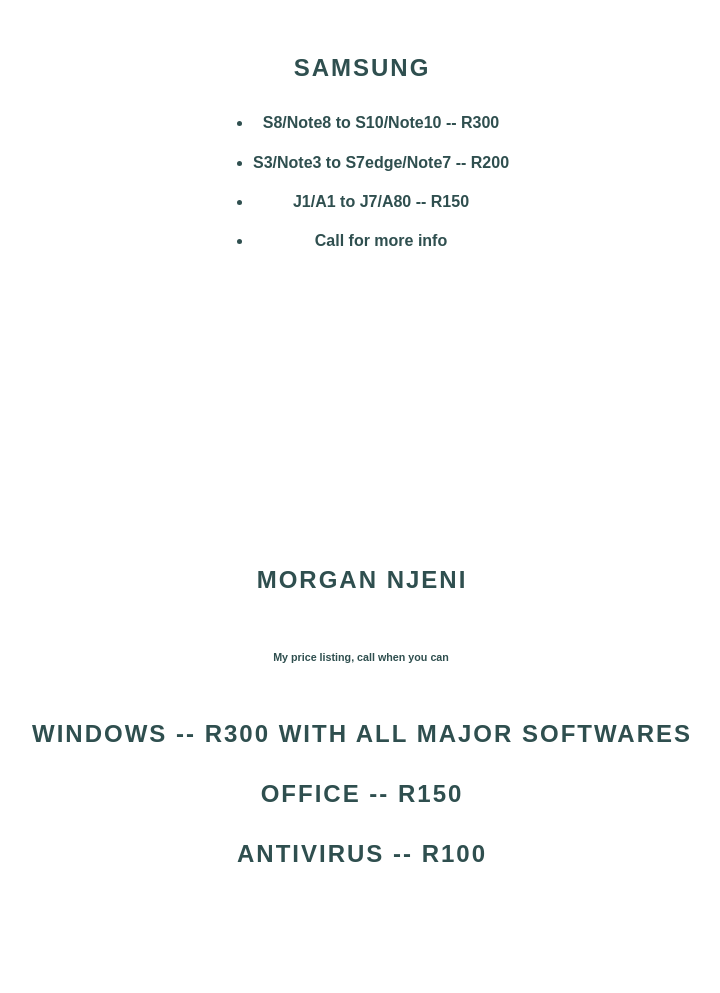
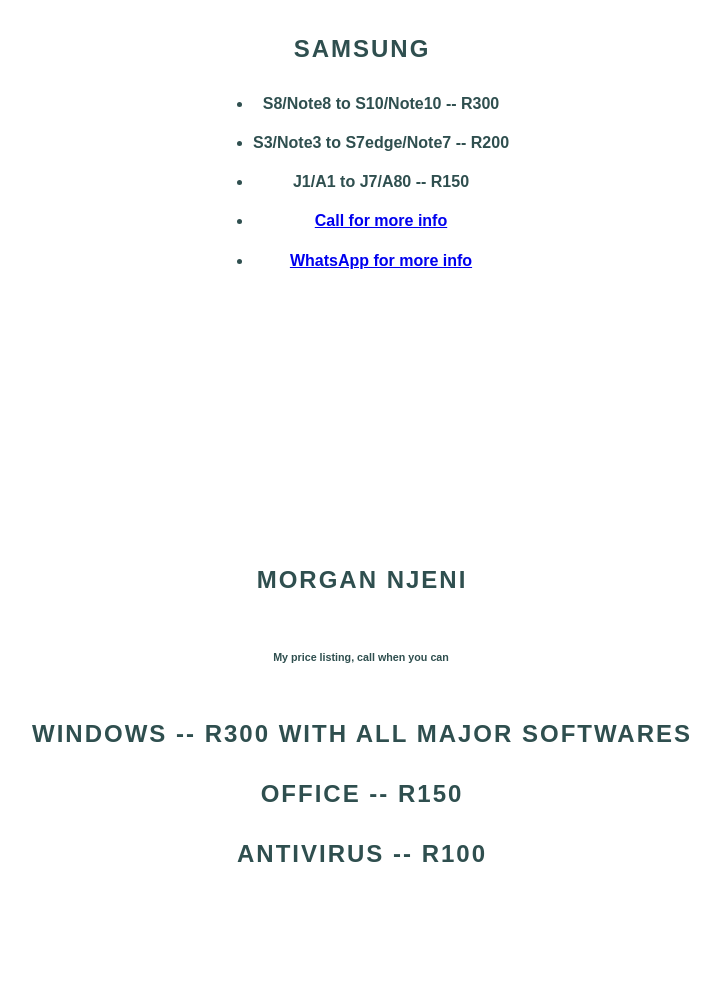
Before and after one commit to Poortjie/Poortjie.github.io, a plain HTML site: page services/electronics/software.html in a window 1280 px wide. Shown: the part 1432-2425 px from the top of the page, without its empty margins (279-999 px from the left). Drawn offline with Linux system fonts and the light colour scheme.

Commit message:
ContactDetails

```diff
--- a/services/electronics/software.html
+++ b/services/electronics/software.html
@@ -100,7 +100,10 @@
                         <h4>J1/A1 to J7/A80 -- R150</h4>
                     </li>
                     <li>
-                        <h4>Call for more info</h4>
+                        <h4> <a href="tel:+27815532209">Call for more info</a></h4>
+                    </li>
+                    <li>
+                        <h4> <a href=https://api.whatsapp.com/send?phone=27815532209&text=&source=&data=&app_absent=>WhatsApp for more info</a></h4>
                     </li>
                 </ul>
             </div>
```
